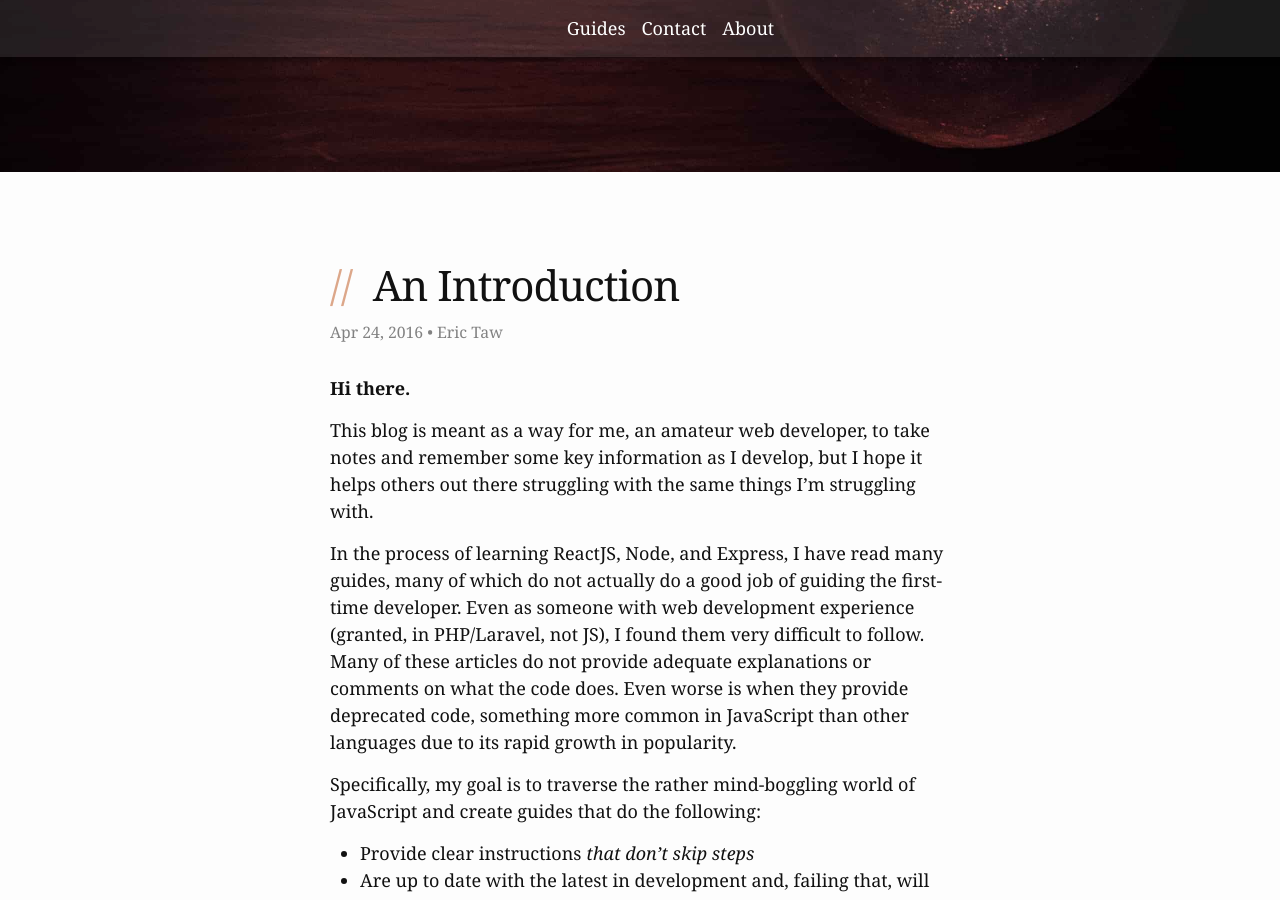
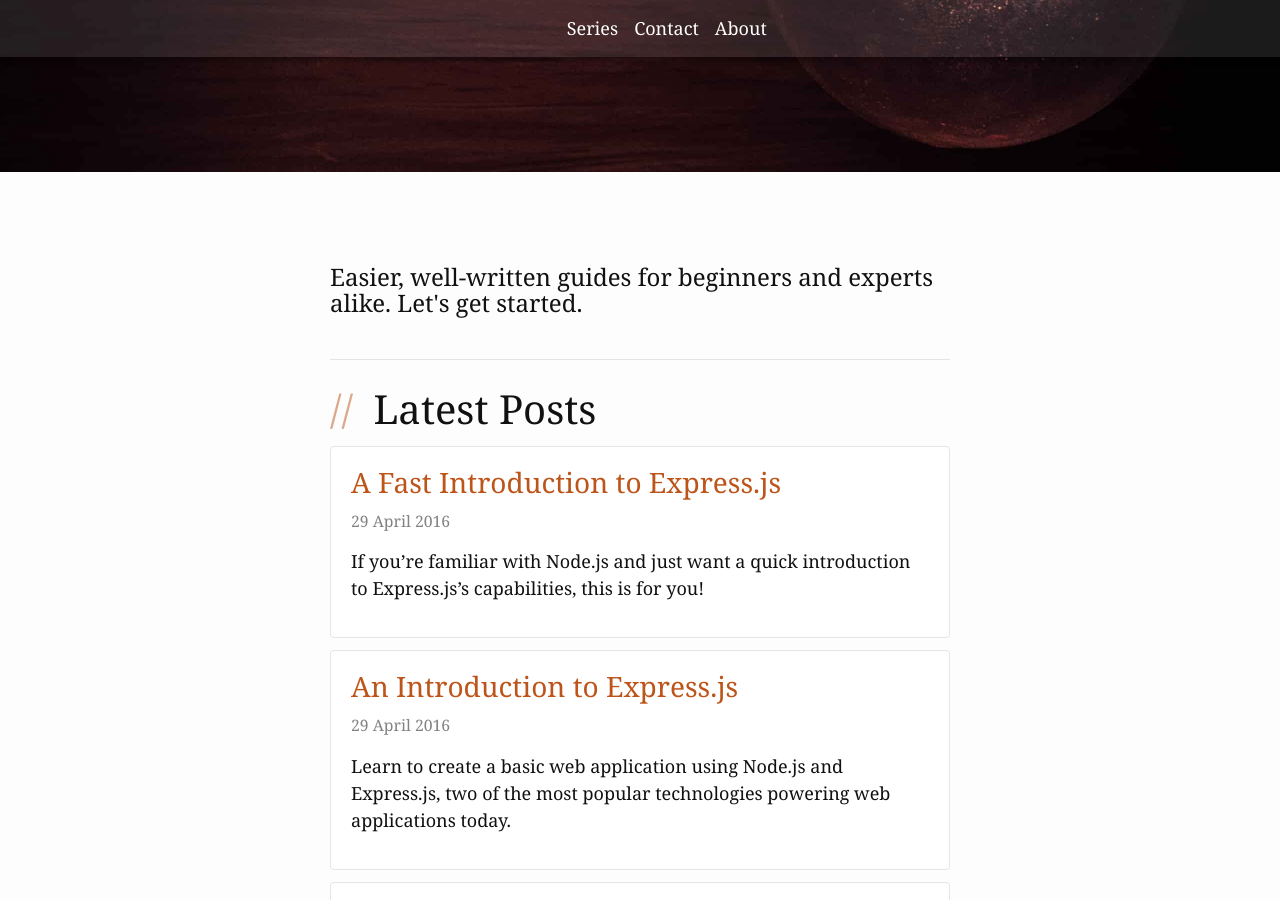
Before and after one commit to code-expressive/code-expressive.github.io, a Jekyll site: the page built from index.html, in a window 1280 px wide and 900 px high, scrolled down 368 px. Built offline with Jekyll 4.4.1, drawn with Linux system fonts in a browser that asks for light colours; some of the changed text lies outside the part shown.

Commit message:
better navigation, links, latest posts

```diff
--- a/_includes/header.html
+++ b/_includes/header.html
@@ -7,7 +7,7 @@
             {% endif %}
             {% if page.description %}
             <p>{{ page.description }}</p>
-            {% elsif page.url == '/index.html' %}
+            {% elsif page.url == '/' %}
             <p>Notes of an amateur web developer</p>
             {% endif %}
         </div>
@@ -21,11 +21,8 @@
                 <div class="collapse navbar-toggleable-xs" id="navbar-links">
                     <a class="site-title" href="/" style="{% if page.url != '/' %}{{ 'opacity: 1;' }}{% endif %}">Code <span style="text-decoration: underline;">Expressive</span></a>
                     <ul class="nav navbar-nav">
-                        <!-- <li class="nav-item">
-                            <a class="nav-link" href="/">Home</a>
-                        </li> -->
                         <li class="nav-item">
-                            <a class="nav-link" href="#">Guides</a>
+                            <a class="nav-link" href="/series">Series</a>
                         </li>
                         <li class="nav-item">
                             <a class="nav-link" href="#">Contact</a>
--- a/_posts/2016-04-29-introduction-to-express.md
+++ b/_posts/2016-04-29-introduction-to-express.md
@@ -5,6 +5,8 @@ description: "Express.js: Part 1"
 date: 2016-04-29
 tags: [javascript, node, express, backend, beginner]
 ---
+
+Learn to create a basic web application using Node.js and Express.js, two of the most popular technologies powering web applications today.
 
 * TOC
 {:toc}
--- a/_posts/2016-04-29-quick-introduction-to-express.md
+++ b/_posts/2016-04-29-quick-introduction-to-express.md
@@ -5,6 +5,8 @@ description: "For more experienced users"
 date: 2016-04-29
 tags: [javascript, node, express, backend, beginner]
 ---
+
+If you're familiar with Node.js and just want a quick introduction to Express.js's capabilities, this is for you!
 
 * TOC
 {:toc}
--- a/index.html
+++ b/index.html
@@ -4,64 +4,30 @@ layout: default
 
 
 <div class="home">
-
-    <!-- <h1 class="page-heading">Posts</h1> -->
-    <script>
-
-    </script>
-
     <div class="page-content">
         <div class="wrapper">
-            <article class="post" itemscope itemtype="http://schema.org/BlogPosting">
-
-                <header class="post-header">
-                    <h1 class="post-title" itemprop="name headline">An Introduction</h1>
+            <h4>Easier, well-written guides for beginners and experts alike. Let's get started. </h4>
+            <br />
+            <hr />
+            <br />
+            <h1>Latest Posts</h1>
+            {% for post in site.posts limit: 5 %}
+            {% if post.visible != 0 %}
+            <div class="card">
+                <div class="card-block">
+                    <a href="{{ post.url }}">
+                        <h3 class="card-title">{{ post.title }}</h2>
+                    </a>
                     <p class="post-meta">
-                        <time datetime="2016-04-24T00:00:00-05:00" itemprop="datePublished">Apr 24, 2016</time> • <span itemprop="author" itemscope itemtype="http://schema.org/Person"><span itemprop="name">Eric Taw</span></span>
+                        {{ post.date | date: "%d %B %Y" }}
                     </p>
-                </header>
-
-                <div class="post-content" itemprop="articleBody">
-                    <p><strong>Hi there.</strong></p>
-
-                    <p>This blog is meant as a way for me, an amateur web developer, to take notes and remember some key information as I develop, but I hope it helps others out there struggling with the same things I’m struggling with.</p>
-
-                    <p>In the process of learning ReactJS, Node, and Express, I have read many guides, many of which do not actually do a good job of guiding the first-time developer. Even as someone with web development experience (granted, in PHP/Laravel,
-                        not JS), I found them very difficult to follow. Many of these articles do not provide adequate explanations or comments on what the code does. Even worse is when they provide deprecated code, something more common in JavaScript
-                        than other languages due to its rapid growth in popularity.</p>
-
-                    <p>Specifically, my goal is to traverse the rather mind-boggling world of JavaScript and create guides that do the following:</p>
-
-                    <ul>
-                        <li>Provide clear instructions <em>that don’t skip steps</em></li>
-                        <li>Are up to date with the latest in development and, failing that, will at least notify the reader if anything is deprecated</li>
-                    </ul>
-
-                    <p>So, all guides I write will be aimed toward the amateur developer and will double as notes for myself.</p>
-
-                    <p>No skipped lines.</p>
-
-                    <p>No deprecated BS.</p>
-
-                    <p>Let’s get started.</p>
-
+                    <p class="card-text">
+                        {{ post.excerpt }}
+                    </p>
                 </div>
-
-            </article>
-
+            </div>
+            {% endif %}
+            {% endfor %}
         </div>
     </div>
-
-    <!-- <ul class="post-list">
-    {% for post in site.posts %}
-      <li>
-        <span class="post-meta">{{ post.date | date: "%b %-d, %Y" }}</span>
-
-        <h2>
-          <a class="post-link" href="{{ post.url | prepend: site.baseurl }}">{{ post.title }}</a>
-        </h2>
-      </li>
-    {% endfor %}
-  </ul> -->
-
 </div>
```
Also changed, not shown: _posts/2016-04-09-a-test-post.md (+1 -0 lines), series.html (added, +38 -0 lines).
